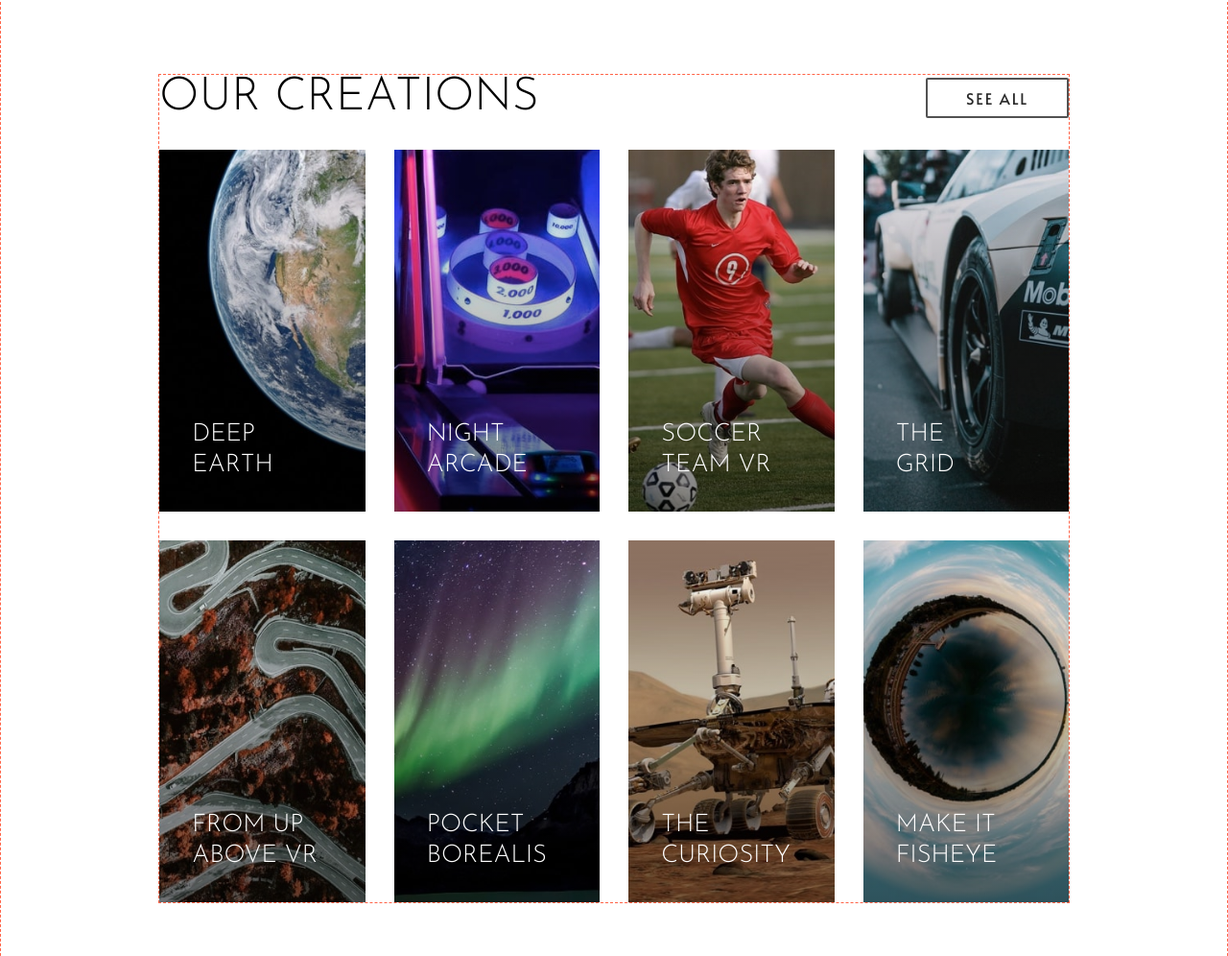
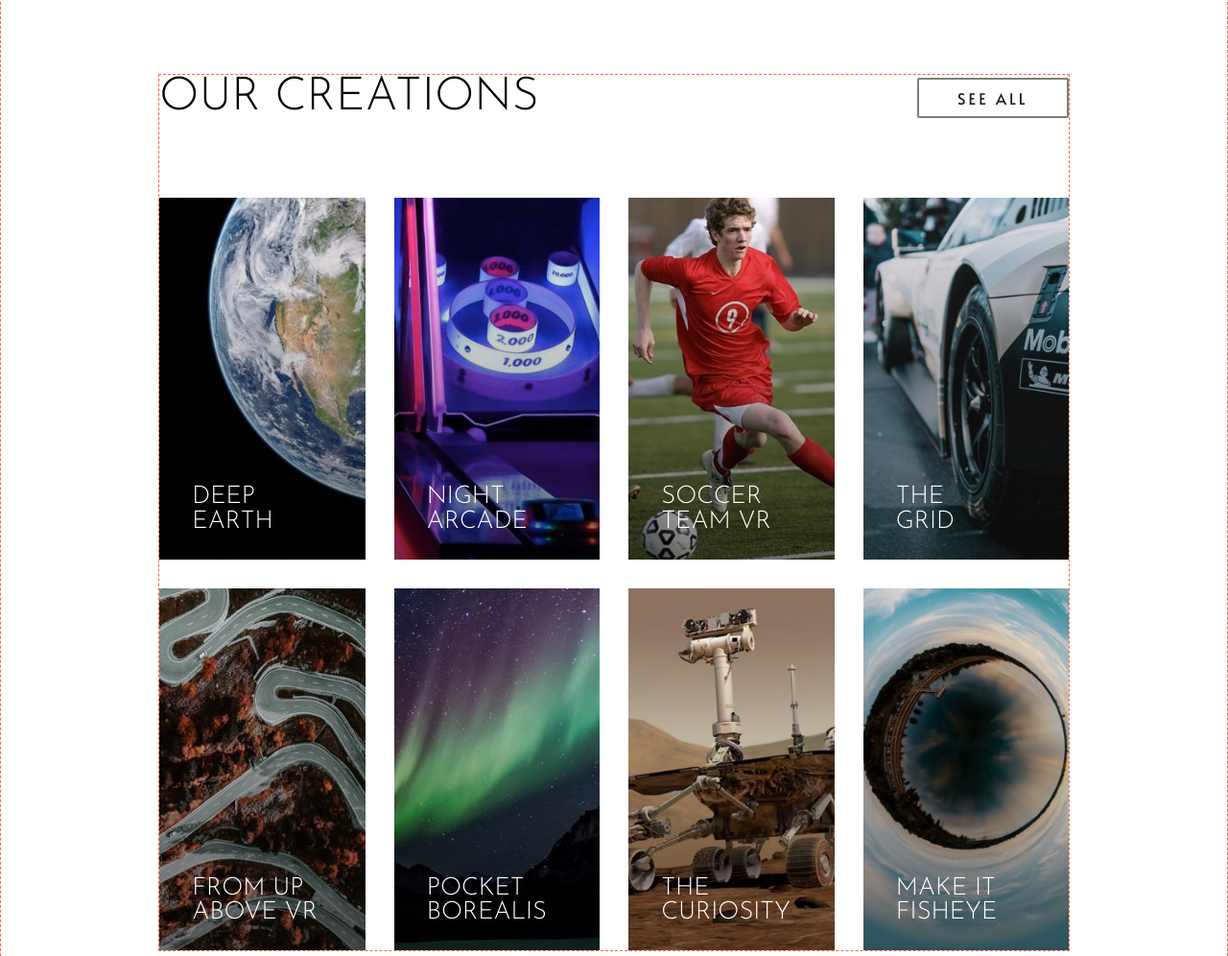
Before and after one commit to tascintra/loopstudios, a website built with Vite: page index.html in a window 1280 px wide. Shown: the part 1528-2524 px from the top of the page at 96% size. Built offline with nearby package versions, Linux system fonts and the light colour scheme.

Commit message:
adjustments in creations card font size, color and spacing

```diff
--- a/src/css/creations.css
+++ b/src/css/creations.css
@@ -12,16 +12,18 @@
 
 .creations-title {
   grid-column: span 3;
+  margin-bottom: 50px;
 }
 
 .btn-see-all {
   justify-self: end;
-  border: 2px solid hsl(0, 0%, 32%);
+  border: 2px solid #7e7e7e;
   border-radius: 2px;
   padding: 8px 40px;
+  margin-bottom: 50px;
   text-transform: uppercase;
-  letter-spacing: 0.12rem;
-  color: hsl(0, 0%, 16%);
+  letter-spacing: 0.20rem;
+  color: #1e1e1e;
   transition: 0.4s;
 }
 
@@ -53,7 +55,7 @@
 
 .creations-txt {
   position: absolute;
-  bottom: 32px;
+  bottom: 7%;
   left: 16%;
   max-width: 8ch;
   color: hsl(0, 0%, 100%);
@@ -62,7 +64,7 @@
   font-weight: 300;
   font-variation-settings: "wght" 300, "GRAD" 88;
   font-size: 2vw;
-  line-height: 2rem;
+  line-height: 2vw;
   z-index: 2;
 }
 
```
